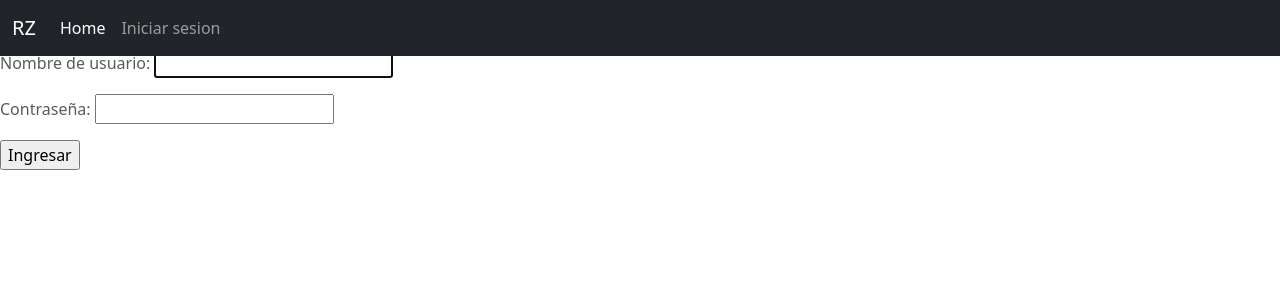
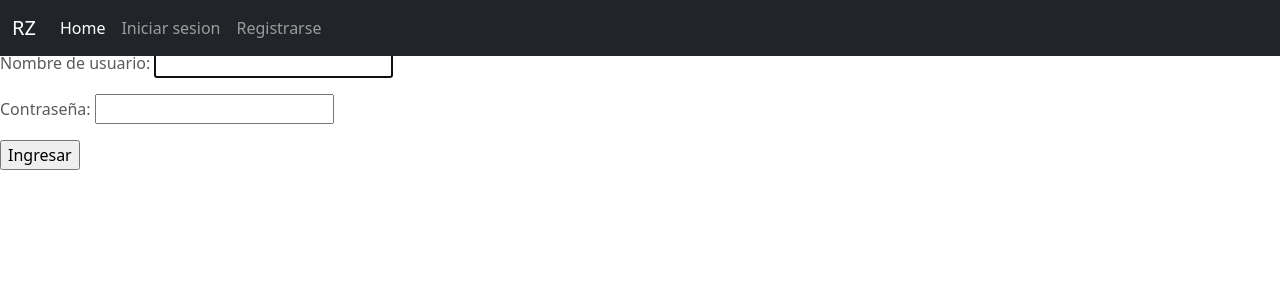
Before and after one commit to joseruiz84/joseruiz_proyecto_final, a Django app: page /login/ in a window 1280 px wide. Shown: the top 300 px of the page. Run offline with Django 4.2, Linux system fonts and the light colour scheme; some libraries are stand-ins or nearby versions.

Commit message:
registrarse

```diff
--- a/seguros/templates/seguros/base.html
+++ b/seguros/templates/seguros/base.html
@@ -81,6 +81,9 @@
           <li class="nav-item">
             <a class="nav-link" href="{% url 'login' %}">Iniciar sesion</a>
           </li>
+          <li class="nav-item">
+            <a class="nav-link" href="{% url 'singup' %}">Registrarse</a>
+          </li>
           {% endif %}
         </ul>
         {% if user.is_authenticated %}
```
